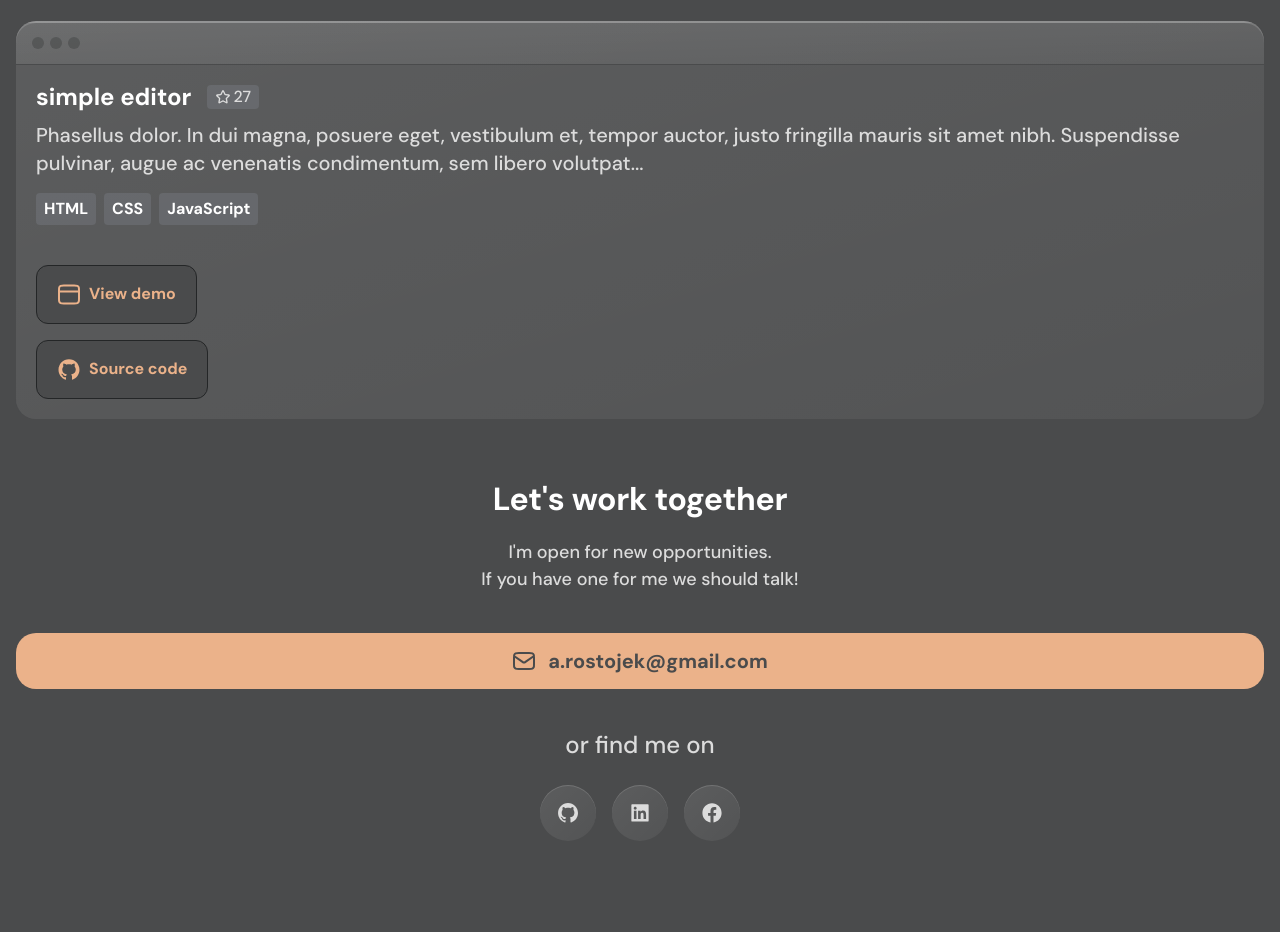
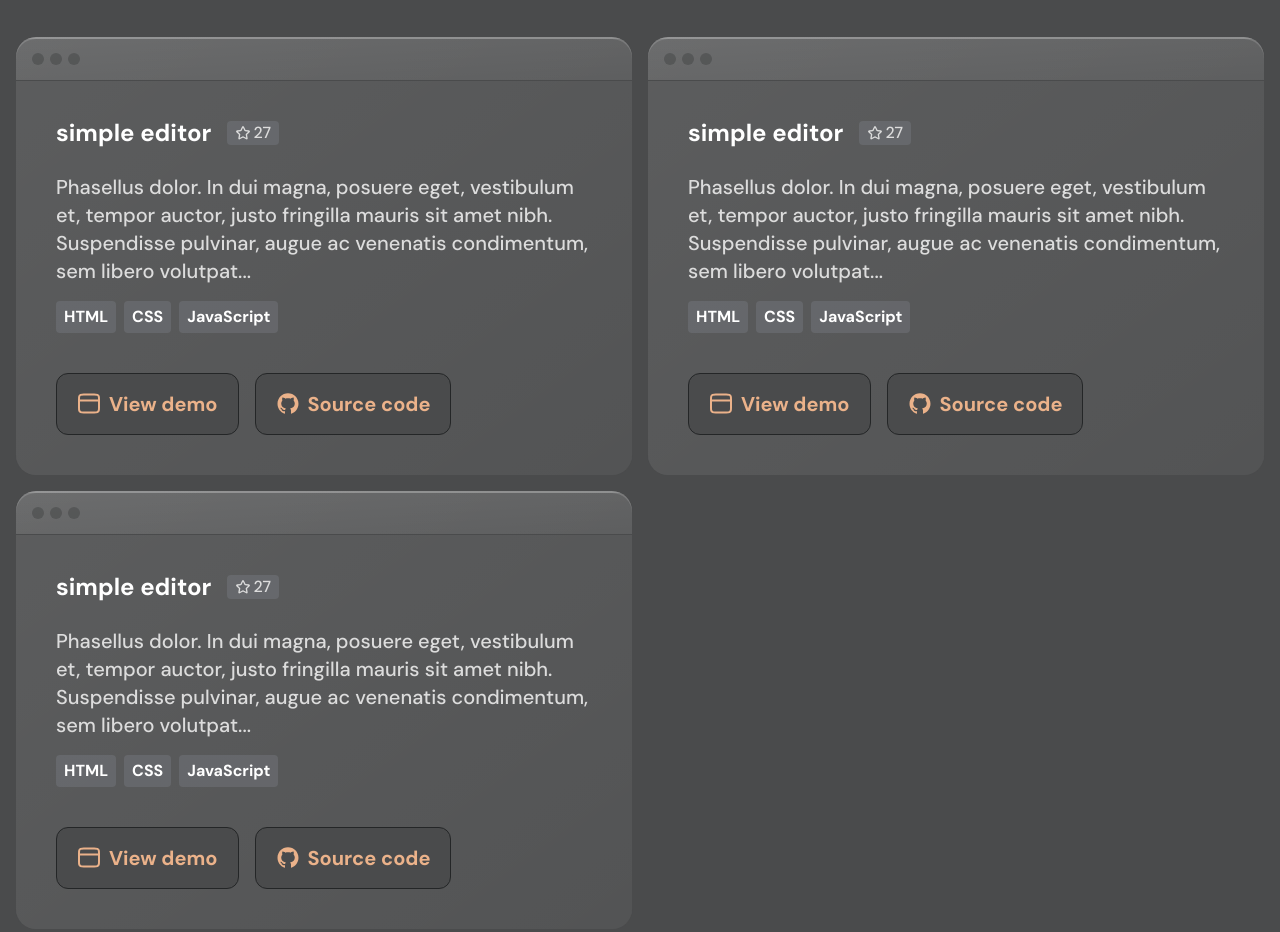
Before and after one commit to agatarostojek/portfolio, a website built with Parcel: page src/index.html in a window 1280 px wide. Shown: the part 1967-2899 px from the top of the page. Before the commit the page ends 2808 px from the top, so only its background shows below. Built offline with nearby package versions, Linux system fonts and the light colour scheme.

Commit message:
Add desktop styles for Projects section

```diff
--- a/src/index.html
+++ b/src/index.html
@@ -168,11 +168,11 @@
         <h2 class="text-gray-400 text-xl tracking-wider font-bold mb-4">
           RECENT PROJECTS
         </h2>
-        <p class="text-2xl mb-10">
+        <p class="text-2xl md:text-4xl mb-10">
           Since diving into frontend development, I've brought a range of
           projects to life. Here's a snapshot of my accomplishments so far.
         </p>
-        <div class="grid">
+        <div class="grid gap-4 md:grid-cols-2">
           <article
             class="overflow-clip bg-gradient-to-br from-white/10 to-white/5 rounded-projectsBorder inset-shadow-innerLight ring ring-background"
           >
@@ -189,11 +189,11 @@
                 class="h-3 w-3 block bg-background opacity-60 rounded-full"
               ></span>
             </div>
-            <div class="p-5">
+            <div class="p-5 md:p-10">
               <div class="mb-3 flex content-center gap-4">
                 <h3 class="text-2xl font-bold leading-none">simple editor</h3>
                 <header
-                  class="px-2 py-1 flex items-center gap-0.5 bg-gray-400/20 rounded-sm text-lightGray font-medium leading-none"
+                  class="px-2 py-1 mb-4 flex items-center gap-0.5 bg-gray-400/20 rounded-sm text-lightGray font-medium leading-none"
                 >
                   <img
                     class="w-4 h-4"
@@ -218,14 +218,134 @@
                   JavaScript
                 </li>
               </ul>
-              <div class="flex flex-col items-start gap-4">
+              <div class="flex flex-col md:flex-row items-start gap-4">
                 <a
-                  class="px-5 py-4 flex items-center gap-2 bg-background rounded-projectsButtonsBorder border-[1px] border-darkGray text-accent font-bold"
+                  class="px-5 py-4 flex items-center gap-2 bg-background rounded-projectsButtonsBorder border-[1px] border-darkGray text-accent font-bold md:text-xl"
                   href="#"
                   ><img src="/src/assets/demo-icon.svg" alt="" />View demo</a
                 >
                 <a
-                  class="px-5 py-4 flex items-center gap-2 bg-background rounded-projectsButtonsBorder border-[1px] border-darkGray text-accent font-bold"
+                  class="px-5 py-4 flex items-center gap-2 bg-background rounded-projectsButtonsBorder border-[1px] border-darkGray text-accent font-bold md:text-xl"
+                  href="#"
+                  ><img src="/src/assets/github-accent.svg" alt="" />Source
+                  code</a
+                >
+              </div>
+            </div>
+          </article>
+          <article
+            class="overflow-clip bg-gradient-to-br from-white/10 to-white/5 rounded-projectsBorder inset-shadow-innerLight ring ring-background"
+          >
+            <div
+              class="h-11 p-4 flex gap-1.5 border-b border-background bg-gradient-to-br from-white/10 to-white/[4%] inset-shadow-innerLight"
+            >
+              <span
+                class="h-3 w-3 block bg-background opacity-60 rounded-full"
+              ></span>
+              <span
+                class="h-3 w-3 block bg-background opacity-60 rounded-full"
+              ></span>
+              <span
+                class="h-3 w-3 block bg-background opacity-60 rounded-full"
+              ></span>
+            </div>
+            <div class="p-5 md:p-10">
+              <div class="mb-3 flex content-center gap-4">
+                <h3 class="text-2xl font-bold leading-none">simple editor</h3>
+                <header
+                  class="px-2 py-1 mb-4 flex items-center gap-0.5 bg-gray-400/20 rounded-sm text-lightGray font-medium leading-none"
+                >
+                  <img
+                    class="w-4 h-4"
+                    src="/src/assets/star-icon.svg"
+                    alt=""
+                  />27
+                </header>
+              </div>
+              <p class="mb-4 text-xl text-lightGray font-medium">
+                Phasellus dolor. In dui magna, posuere eget, vestibulum et,
+                tempor auctor, justo fringilla mauris sit amet nibh. Suspendisse
+                pulvinar, augue ac venenatis condimentum, sem libero volutpat...
+              </p>
+              <ul class="mb-10 flex gap-2">
+                <li class="px-2 py-1 bg-gray-400/20 rounded-sm font-bold">
+                  HTML
+                </li>
+                <li class="px-2 py-1 bg-gray-400/20 rounded-sm font-bold">
+                  CSS
+                </li>
+                <li class="px-2 py-1 bg-gray-400/20 rounded-sm font-bold">
+                  JavaScript
+                </li>
+              </ul>
+              <div class="flex flex-col md:flex-row items-start gap-4">
+                <a
+                  class="px-5 py-4 flex items-center gap-2 bg-background rounded-projectsButtonsBorder border-[1px] border-darkGray text-accent font-bold md:text-xl"
+                  href="#"
+                  ><img src="/src/assets/demo-icon.svg" alt="" />View demo</a
+                >
+                <a
+                  class="px-5 py-4 flex items-center gap-2 bg-background rounded-projectsButtonsBorder border-[1px] border-darkGray text-accent font-bold md:text-xl"
+                  href="#"
+                  ><img src="/src/assets/github-accent.svg" alt="" />Source
+                  code</a
+                >
+              </div>
+            </div>
+          </article>
+          <article
+            class="overflow-clip bg-gradient-to-br from-white/10 to-white/5 rounded-projectsBorder inset-shadow-innerLight ring ring-background"
+          >
+            <div
+              class="h-11 p-4 flex gap-1.5 border-b border-background bg-gradient-to-br from-white/10 to-white/[4%] inset-shadow-innerLight"
+            >
+              <span
+                class="h-3 w-3 block bg-background opacity-60 rounded-full"
+              ></span>
+              <span
+                class="h-3 w-3 block bg-background opacity-60 rounded-full"
+              ></span>
+              <span
+                class="h-3 w-3 block bg-background opacity-60 rounded-full"
+              ></span>
+            </div>
+            <div class="p-5 md:p-6 lg:p-10">
+              <div class="mb-3 flex content-center gap-4">
+                <h3 class="text-2xl font-bold leading-none">simple editor</h3>
+                <header
+                  class="px-2 py-1 mb-4 flex items-center gap-0.5 bg-gray-400/20 rounded-sm text-lightGray font-medium leading-none"
+                >
+                  <img
+                    class="w-4 h-4"
+                    src="/src/assets/star-icon.svg"
+                    alt=""
+                  />27
+                </header>
+              </div>
+              <p class="mb-4 text-xl text-lightGray font-medium">
+                Phasellus dolor. In dui magna, posuere eget, vestibulum et,
+                tempor auctor, justo fringilla mauris sit amet nibh. Suspendisse
+                pulvinar, augue ac venenatis condimentum, sem libero volutpat...
+              </p>
+              <ul class="mb-10 flex gap-2">
+                <li class="px-2 py-1 bg-gray-400/20 rounded-sm font-bold">
+                  HTML
+                </li>
+                <li class="px-2 py-1 bg-gray-400/20 rounded-sm font-bold">
+                  CSS
+                </li>
+                <li class="px-2 py-1 bg-gray-400/20 rounded-sm font-bold">
+                  JavaScript
+                </li>
+              </ul>
+              <div class="flex flex-col md:flex-row items-start gap-4">
+                <a
+                  class="px-5 py-4 flex items-center gap-2 bg-background rounded-projectsButtonsBorder border-[1px] border-darkGray text-accent font-bold md:text-xl"
+                  href="#"
+                  ><img src="/src/assets/demo-icon.svg" alt="" />View demo</a
+                >
+                <a
+                  class="px-5 py-4 flex items-center gap-2 bg-background rounded-projectsButtonsBorder border-[1px] border-darkGray text-accent font-bold md:text-xl"
                   href="#"
                   ><img src="/src/assets/github-accent.svg" alt="" />Source
                   code</a
```
